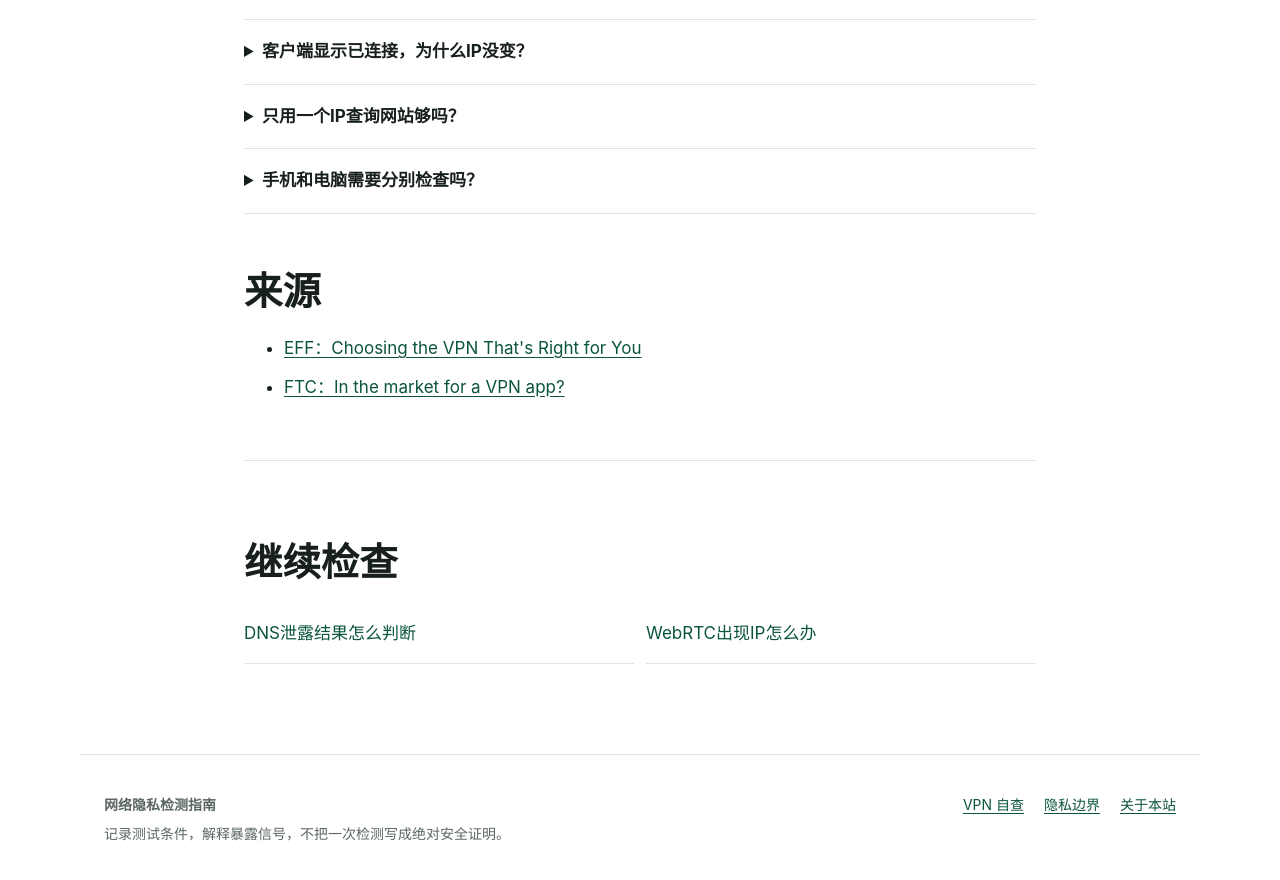
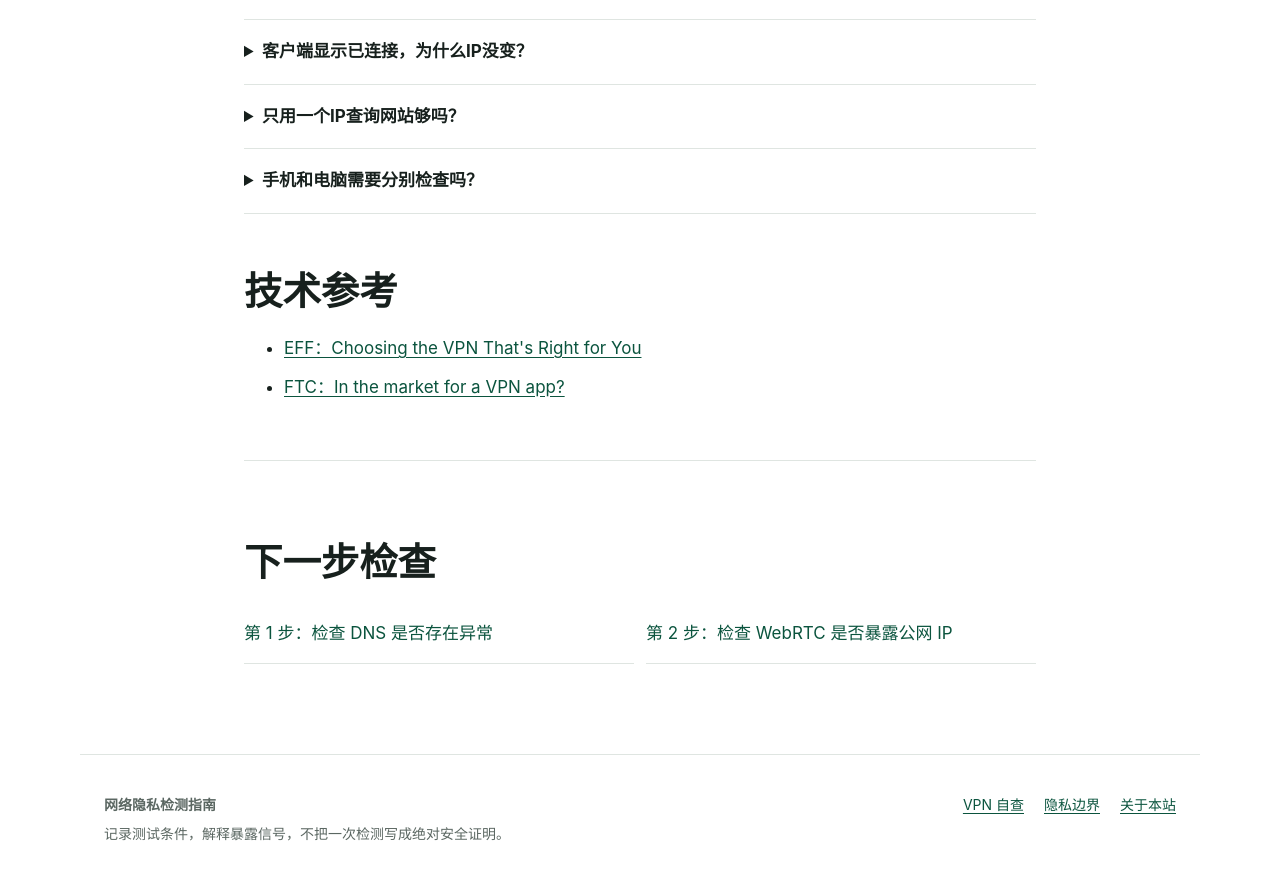
Before and after one commit to ximenshu2/ximenshu2.github.io, a Jekyll site: the page built from check/is-vpn-working/index.html, in a window 1280 px wide and 900 px high, scrolled down 2216 px. Shown: the top 880 px of the window. Built offline with Jekyll 4.4.1, drawn with Linux system fonts in a browser that asks for light colours.

Commit message:
Update index.html

```diff
--- a/check/is-vpn-working/index.html
+++ b/check/is-vpn-working/index.html
@@ -175,7 +175,7 @@ date_modified: 2026-08-17
     </details>
   </div>
 
-  <h2>来源</h2>
+  <h2>技术参考</h2>
 
   <ul class="source-list">
     <li>
@@ -192,15 +192,15 @@ date_modified: 2026-08-17
   </ul>
 
   <div class="related">
-    <h2>继续检查</h2>
+    <h2>下一步检查</h2>
 
     <div class="related-links">
       <a href="{{ '/leak/dns-leak-test-guide/' | relative_url }}">
-        DNS泄露结果怎么判断
+        第 1 步：检查 DNS 是否存在异常
       </a>
 
       <a href="{{ '/leak/webrtc-ip-leak-guide/' | relative_url }}">
-        WebRTC出现IP怎么办
+        第 2 步：检查 WebRTC 是否暴露公网 IP
       </a>
     </div>
   </div>
```
